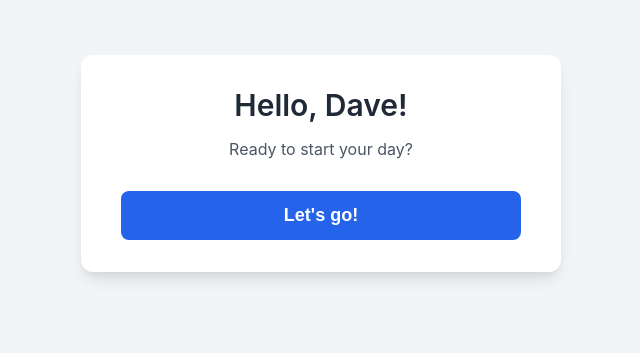
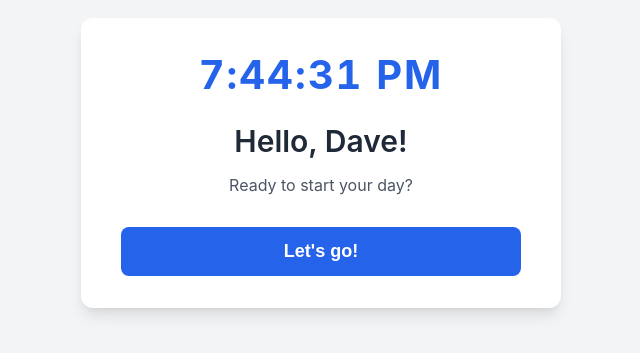
Before and after one commit to victordelrosal/timesheet, a plain HTML site: page index.html in a window 1280 px wide. Shown: the part 253-606 px from the top of the page, without its empty margins (319-959 px from the left). Drawn offline with Linux system fonts and the light colour scheme.

Commit message:
Add live clock display to timesheet app

```diff
--- a/index.html
+++ b/index.html
@@ -110,11 +110,24 @@
             from { opacity: 0; transform: translateY(10px); }
             to { opacity: 1; transform: translateY(0); }
         }
+
+        /* Live clock display */
+        .live-clock {
+            font-size: 2.5rem; /* 40px */
+            font-weight: 700;
+            color: #2563eb; /* Blue-600 */
+            margin-bottom: 1.5rem;
+            font-variant-numeric: tabular-nums;
+            letter-spacing: 0.05em;
+        }
     </style>
 </head>
 <body>
 
     <main class="timesheet-app">
+        <!-- Live Clock -->
+        <div class="live-clock" id="liveClock"></div>
+
         <!-- Initial State -->
         <h1 id="greeting"></h1>
         <p class="subtitle" id="subtitle">Ready to start your day?</p>
@@ -133,6 +146,7 @@
             const userName = "Dave";
 
             // --- Get DOM Elements ---
+            const liveClockEl = document.getElementById('liveClock');
             const greetingEl = document.getElementById('greeting');
             const subtitleEl = document.getElementById('subtitle');
             const checkInButton = document.getElementById('checkInButton');
@@ -185,6 +199,19 @@
                 confirmationEl.style.display = 'block';
             }
 
+            // --- Live Clock Function ---
+            function updateLiveClock() {
+                const now = new Date();
+                const timeOptions = {
+                    hour: 'numeric',
+                    minute: '2-digit',
+                    second: '2-digit',
+                    hour12: true
+                };
+                const formattedTime = now.toLocaleTimeString('en-US', timeOptions);
+                liveClockEl.textContent = formattedTime;
+            }
+
             // --- Initialization ---
             function init() {
                 // Set initial greeting
@@ -192,6 +219,10 @@
 
                 // Attach event listener to the button
                 checkInButton.addEventListener('click', handleCheckIn);
+
+                // Initialize and start live clock
+                updateLiveClock(); // Update immediately
+                setInterval(updateLiveClock, 1000); // Update every second
             }
 
             // Run the app
```
